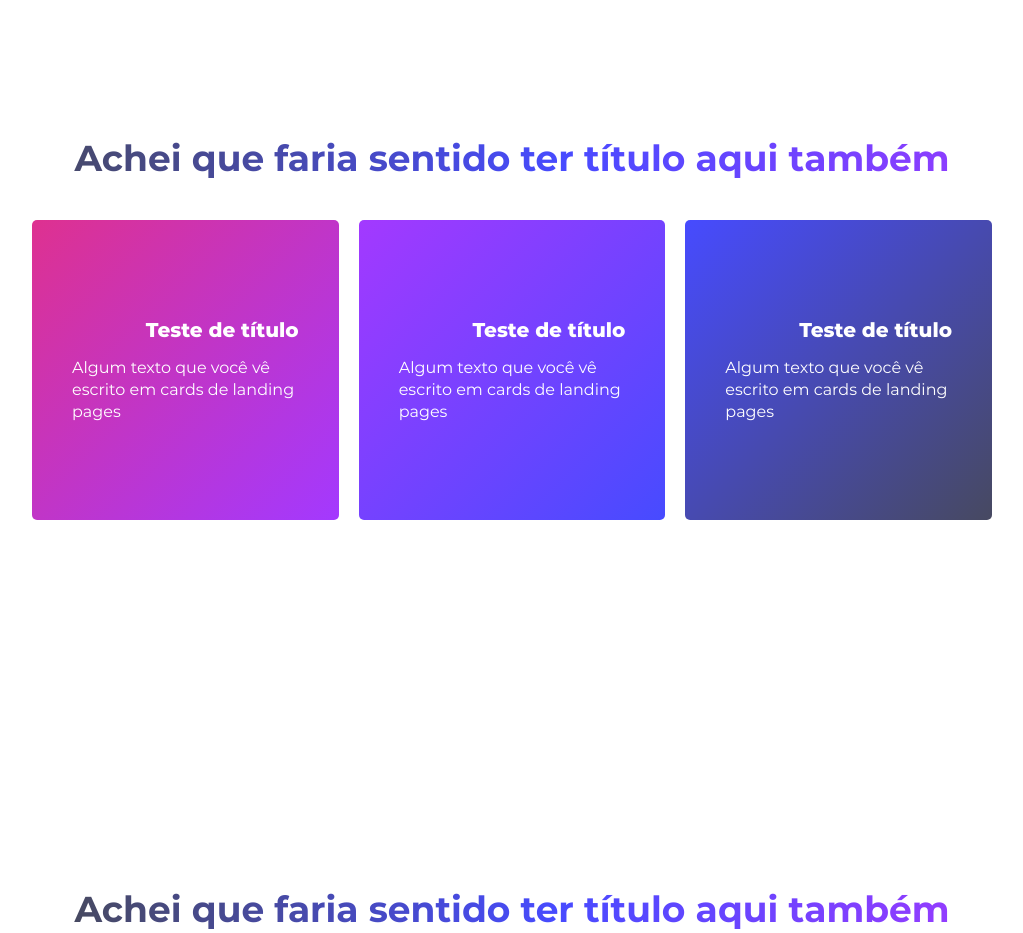
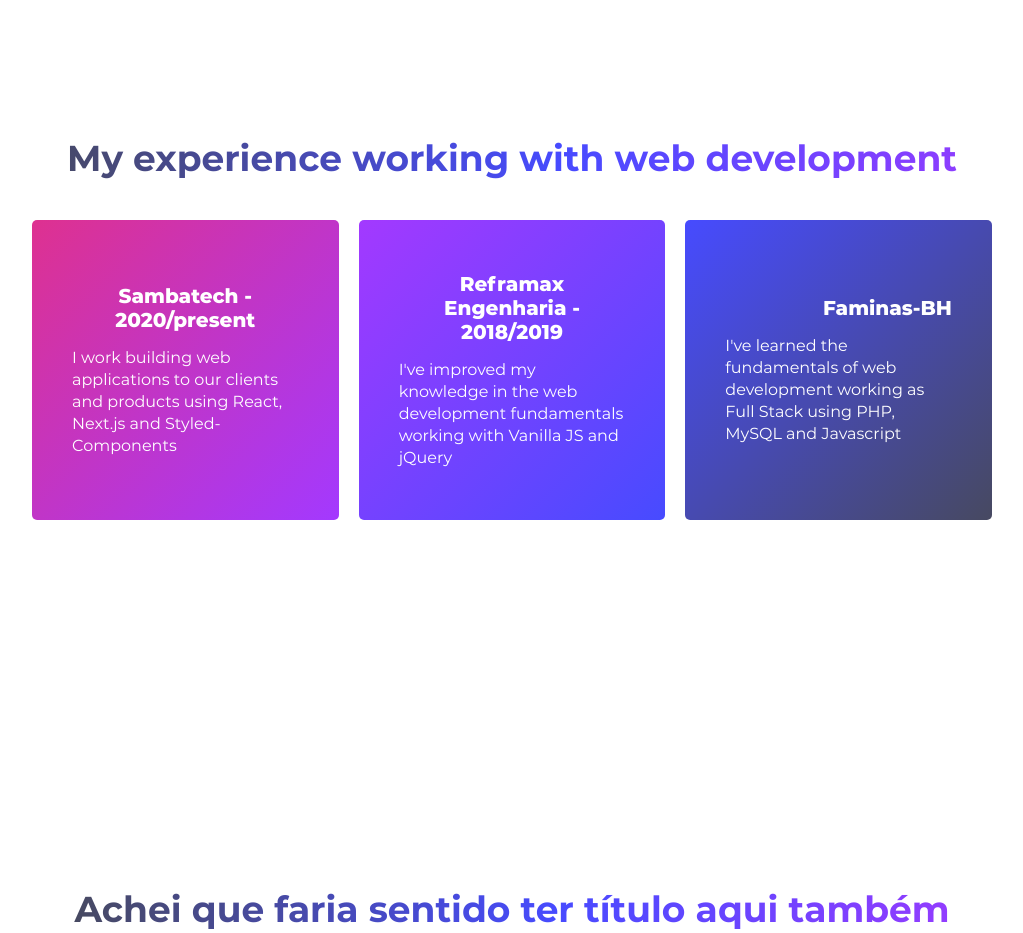
Before and after one commit to xavierhalison/landing, a React (Create React App) app: page / in a window 1280 px wide. Shown: the part 1660-2593 px from the top of the page, without its empty margins (128-1151 px from the left). Built offline with nearby package versions, Linux system fonts and the light colour scheme.

Commit message:
features

```diff
--- a/src/components/sections/cards/index.js
+++ b/src/components/sections/cards/index.js
@@ -6,20 +6,20 @@
 function CardSection() {
   return (
     <Container id="cards">
-      <Title gradient>Achei que faria sentido ter título aqui também</Title>
+      <Title gradient>My experience working with web development</Title>
       <Card
-        title="Teste de título"
-        text="Algum texto que você vê escrito em cards de landing pages"
+        title="Sambatech - 2020/present"
+        text="I work building web applications to our clients and products using React, Next.js and Styled-Components"
         colorScheme={1}
       />
       <Card
-        title="Teste de título"
-        text="Algum texto que você vê escrito em cards de landing pages"
+        title="Reframax Engenharia - 2018/2019"
+        text="I've improved my knowledge in the web development fundamentals working with Vanilla JS and jQuery"
         colorScheme={2}
       />
       <Card
-        title="Teste de título"
-        text="Algum texto que você vê escrito em cards de landing pages"
+        title="Faminas-BH"
+        text="I've learned the fundamentals of web development working as Full Stack using PHP, MySQL and Javascript"
         colorScheme={3}
       />
     </Container>
```
